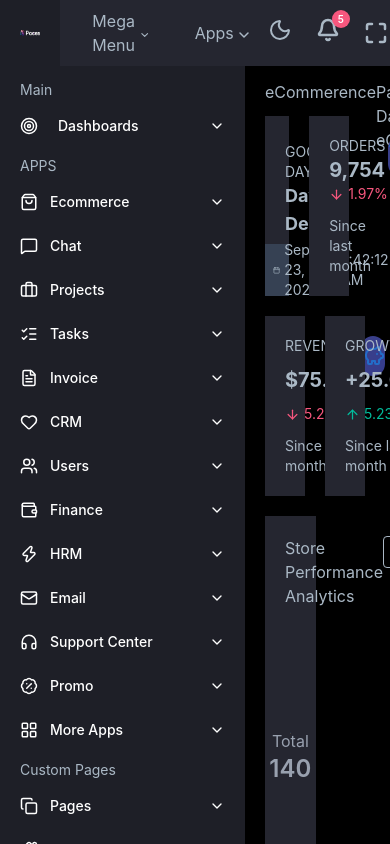
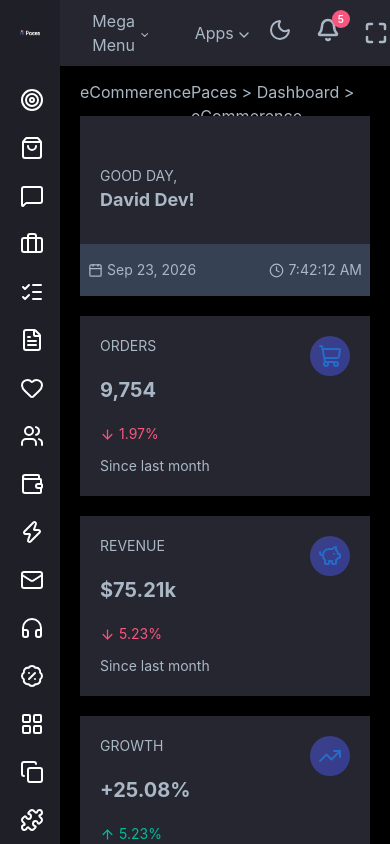
Before and after one commit to Husnainawm/Paces-Ecommerence-Admin-panel, a React (Vite) app: page / in a window 390 px wide. Built offline with nearby package versions, Linux system fonts and the light colour scheme.

Commit message:
lg size Done

```diff
--- a/index.html
+++ b/index.html
@@ -2,7 +2,7 @@
 <html lang="en">
   <head>
     <meta charset="UTF-8" />
-    <link rel="icon" type="image/svg+xml" href="/favicon.svg" />
+    <link rel="icon" type="image/svg+xml" href="src\assets\paces-logo-icon.png" />
     <meta name="viewport" content="width=device-width, initial-scale=1.0" />
     <title>paces-ecommerence-admin-panel</title>
   </head>
--- a/src/Component/Heros/Dountgraph.jsx
+++ b/src/Component/Heros/Dountgraph.jsx
@@ -24,7 +24,7 @@ const Dountgraph = () => {
 
         const colors =["red","green","blue"]
   return (
-    <div className='w-[48.25%] xl:w-[26%] bg-backCol p-5'>
+    <div className='w-full lg:w-[48.25%] xl:w-[26%] bg-backCol p-5'>
         <div className='flex justify-between'>
             <p>Store Performance Analytics</p>
             <button className='flex gap-4 items-center h-8 border rounded p-3'><RefreshCw size={16}/>Refresh</button>
--- a/src/Component/Heros/Mapcomponent.jsx
+++ b/src/Component/Heros/Mapcomponent.jsx
@@ -36,7 +36,7 @@ const countries = [
 
 const RevenueByLocations = () => {
   return (
-    <div className="bg-backCol rounded-lg text-gray-300 w-[48%] xl:w-[29%]">
+    <div className="bg-backCol rounded-lg text-gray-300 w-full lg:w-[48%] xl:w-[29%]">
       {/* Header */}
       <div className="flex justify-between items-center px-6 py-5 border-b border-dashed border-gray-700">
         <p className="font-medium">Revenue By Locations</p>
--- a/src/Component/Heros/RecentActivity.jsx
+++ b/src/Component/Heros/RecentActivity.jsx
@@ -45,7 +45,7 @@ const RecentActivity = () => {
 
       {/* Scrollable timeline */}
       <div
-        className="max-h-[400px] overflow-y-auto px-6 py-5
+        className="max-h-100 overflow-y-auto px-6 py-5
           [&::-webkit-scrollbar]:w-1
           [&::-webkit-scrollbar-track]:bg-transparent
           [&::-webkit-scrollbar-thumb]:bg-gray-600
--- a/src/Component/Heros/Sectionone.jsx
+++ b/src/Component/Heros/Sectionone.jsx
@@ -54,7 +54,7 @@ const Sectionone = () => {
     return (
         <>
             <div className='w-full xl:w-[41%] gap-5 flex flex-wrap'>
-                <div className='h-45 w-[23%] xl:w-[47%] flex flex-col  bg-backCol ' >
+                <div className='h-45 w-full sm:w-[48%] lg:w-[23%] xl:w-[47%] flex flex-col  bg-backCol ' >
                     <div className='p-5 pb-0 flex flex-1 justify-between items-center'>
                         <div>
                             <p className='text-sm'>
@@ -81,7 +81,7 @@ const Sectionone = () => {
                 {
                     order.map((elem, idx) => {
                         return (
-                            <div key={idx} className='h-45 w-[23%] xl:w-[47%] flex justify-between p-5  bg-backCol' >
+                            <div key={idx} className='h-45 w-full sm:w-[48%] lg:w-[23%] xl:w-[47%] flex justify-between p-5  bg-backCol' >
                                 <div className='flex flex-col justify-between h-full'>
                                 <p className='text-sm'>{elem.Sector}</p>
                                 <p className='text-xl font-bold '>{elem.value}</p>
--- a/src/Component/Navbars/Sidebar.jsx
+++ b/src/Component/Navbars/Sidebar.jsx
@@ -15,41 +15,38 @@ const Sidebar = () => {
 
   return (
     <>
-
-
-
-      <div className='w-61.25 px-5 h-lvh pt-20 pb-20 [&::-webkit-scrollbar]:hidden bg-[#1e1f27] flex flex-col gap-2 overflow-y-auto'>
-        <div className='text-sm'>
+      <div className='w-15 lg:w-61.25 px-5 h-lvh pt-20 pb-20 [&::-webkit-scrollbar]:hidden bg-[#1e1f27] flex flex-col gap-2 overflow-y-auto'>
+        <div className='text-sm hidden lg:block'>
           Main
         </div>
         <Dashboard />
-        <div className='text-sm pt-1'>
+        <div className='text-sm pt-1 hidden lg:flex'>
           APPS
         </div>
         <AppsBoard />
-        <div className='text-sm pt-1'>
+        <div className='text-sm pt-1 hidden lg:flex'>
           Custom Pages
         </div>
         <CustomPages />
-        <div className='text-sm pt-1'>
+        <div className='text-sm pt-1 hidden lg:flex'>
           Layouts
         </div>
         <Layouts />
-        <div className='text-sm pt-1'>
+        <div className='text-sm pt-1 hidden lg:flex'>
           Components
         </div>
         <ComponentBoard />
-        <div className='text-sm pt-1'>
+        <div className='text-sm pt-1 hidden lg:flex'>
           Menu
         </div>
         <MenuBoard />
         <div className='h-6 flex items-center gap-5 opacity-60'>
-          <CircleX size={16} />
-          Disable Menu
+          <CircleX size={24} lg:size={16} />
+          <p className='hidden lg:flex'>Disable Menu</p>
         </div>
-        <div className='h-10 text-white p-2 rounded flex items-center gap-5 bg-blueCol '>
-          <Star size={16} />
-          Disable Menu
+        <div className='h-10 p-1 text-white lg:p-2 rounded flex items-center gap-5 bg-blueCol '>
+          <Star size={24} lg:size={16} />
+          <p className='hidden lg:flex'>Special Menu</p>
         </div>
       </div>
 
--- a/src/Component/SidebarDashboards/AppsBoard.jsx
+++ b/src/Component/SidebarDashboards/AppsBoard.jsx
@@ -140,12 +140,12 @@ const AppsBoard = () => {
             className="flex items-center justify-between py-2 rounded-lg cursor-pointer text-white"
           >
             <div className="flex items-center gap-3">
-              <item.symbol size={18} />
-              <span className="text-sm font-medium">{item.label}</span>
+              <item.symbol size={24} lg:size={18} />
+              <span className="text-sm font-medium hidden lg:flex">{item.label}</span>
             </div>
             <ChevronDown
               size={16}
-              className={`transition-transform ${isOpen === i ? 'rotate-180' : ''}`}
+              className={`transition-transform ${isOpen === i ? 'rotate-180' : ''}, hidden lg:flex`}
             />
           </div>
 
--- a/src/Component/SidebarDashboards/ComponentBoard.jsx
+++ b/src/Component/SidebarDashboards/ComponentBoard.jsx
@@ -111,12 +111,12 @@ const ComponentBoard = () => {
             className="flex items-center justify-between py-2 rounded-lg cursor-pointer text-white"
           >
             <div className="flex items-center gap-3">
-              <item.symbol size={18} />
-              <span className="text-sm font-medium">{item.label}</span>
+              <item.symbol si={24} lg:size={18} />
+              <span className="text-sm font-medium, hidden lg:flex">{item.label}</span>
             </div>
             <ChevronDown
               size={16}
-              className={`transition-transform ${isOpen === i ? 'rotate-180' : ''}`}
+              className={`transition-transform ${isOpen === i ? 'rotate-180' : ''}, hidden lg:flex`}
             />
           </div>
 
--- a/src/Component/SidebarDashboards/CustomPages.jsx
+++ b/src/Component/SidebarDashboards/CustomPages.jsx
@@ -69,12 +69,12 @@ const CustomPages = () => {
             className="flex items-center justify-between py-2 rounded-lg cursor-pointer text-white"
           >
             <div className="flex items-center gap-3">
-              <item.symbol size={18} />
-              <span className="text-sm font-medium">{item.label}</span>
+              <item.symbol size={24} lg:size={18} />
+              <span className="text-sm font-medium hidden lg:flex">{item.label}</span>
             </div>
             <ChevronDown
               size={16}
-              className={`transition-transform ${isOpen === i ? 'rotate-180' : ''}`}
+              className={`transition-transform ${isOpen === i ? 'rotate-180' : ''}, hidden lg:flex`}
             />
           </div>
 
--- a/src/Component/SidebarDashboards/Dashboard.jsx
+++ b/src/Component/SidebarDashboards/Dashboard.jsx
@@ -25,12 +25,12 @@ const Dashboard = () => {
         className="flex items-center justify-between py-2 rounded-lg cursor-pointer text-white"
       >
         <div className="flex items-center gap-5">
-          <dashboardItem.icon size={18} />
-          <span className="text-sm font-medium">{dashboardItem.label}</span>
+          <dashboardItem.icon size={24} lg:size={18} />
+          <span className="text-sm font-medium hidden lg:flex">{dashboardItem.label}</span>
         </div>
         <ChevronDown
           size={16}
-          className={`transition-transform ${isOpen ? 'rotate-180' : ''}`}
+          className={`transition-transform ${isOpen ? 'rotate-180' : ''}, hidden lg:flex`}
         />
       </div>
       {isOpen && (
--- a/src/Component/SidebarDashboards/Layout.jsx
+++ b/src/Component/SidebarDashboards/Layout.jsx
@@ -54,12 +54,12 @@ const Layouts = () => {
             className="flex items-center justify-between py-2 rounded-lg cursor-pointer text-white"
           >
             <div className="flex items-center gap-3">
-              <item.symbol size={18} />
-              <span className="text-sm font-medium">{item.label}</span>
+              <item.symbol size={24} lg:size={18} />
+              <span className="text-sm font-medium hidden lg:flex">{item.label}</span>
             </div>
             <ChevronDown
               size={16}
-              className={`transition-transform ${isOpen === i ? 'rotate-180' : ''}`}
+              className={`transition-transform ${isOpen === i ? 'rotate-180' : ''}, hidden lg:flex`}
             />
           </div>
 
--- a/src/Component/SidebarDashboards/MenuBoard.jsx
+++ b/src/Component/SidebarDashboards/MenuBoard.jsx
@@ -23,12 +23,12 @@ const MenuBoard = () => {
         className="flex items-center justify-between py-2 rounded-lg cursor-pointer text-white"
       >
         <div className="flex items-center gap-5">
-          <dashboardItem.icon size={18} />
-          <span className="text-sm font-medium">{dashboardItem.label}</span>
+          <dashboardItem.icon sze={24} lg:size={18} />
+          <span className="text-sm font-medium hidden lg:flex">{dashboardItem.label}</span>
         </div>
         <ChevronDown
           size={16}
-          className={`transition-transform ${isOpen ? 'rotate-180' : ''}`}
+          className={`transition-transform ${isOpen ? 'rotate-180' : ''}, hidden lg:flex`}
         />
       </div>
       {isOpen && (
```
Also changed, not shown: src/assets/paces-logo-icon.png (added).
